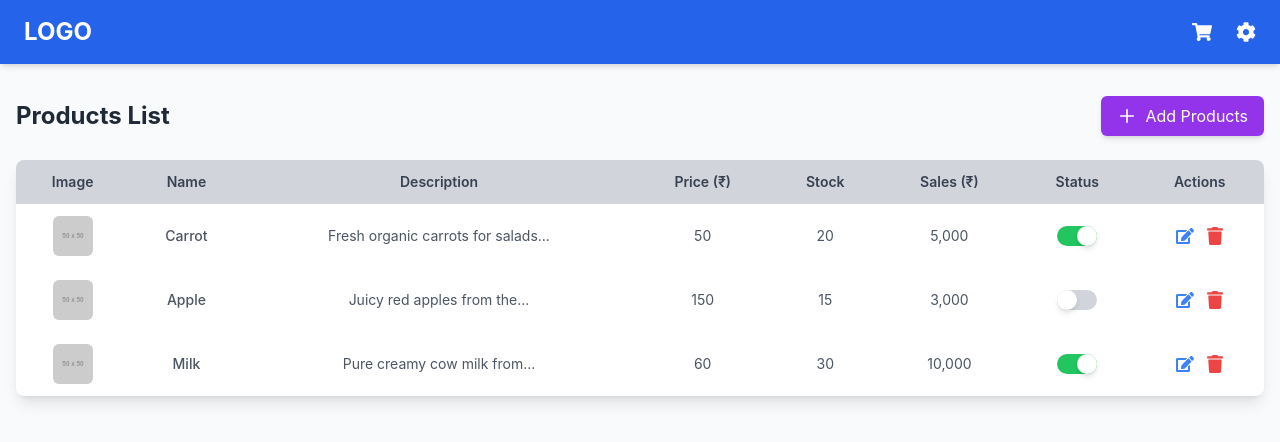
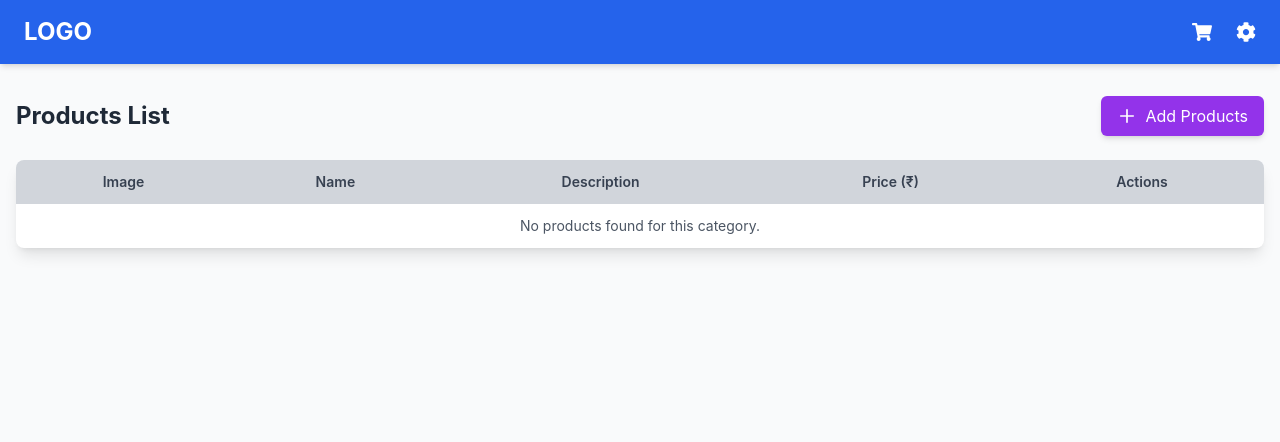
Before and after one commit to SauravSarkar123/E-Shop, a React (Create React App) app: page /productlist in a window 1280 px wide. Shown: the top 442 px of the page. Built offline with nearby package versions, Linux system fonts and the light colour scheme.

Commit message:
products List updation

```diff
--- a/src/pages/CategoryList.js
+++ b/src/pages/CategoryList.js
@@ -8,24 +8,17 @@ const CategoriesPage = () => {
   const { categories, updateCategories } = useContext(CategoriesContext);
   const navigate = useNavigate();
 
-  const toggleStatus = (id) => {
-    const updatedCategories = categories.map((cat) =>
-      cat.id === id ? { ...cat, status: !cat.status } : cat
+  const toggleStatus = (id) =>
+    updateCategories(
+      categories.map((cat) => (cat.id === id ? { ...cat, status: !cat.status } : cat))
     );
-    updateCategories(updatedCategories);
+
+  const deleteCategory = (id) => {
+    if (window.confirm('Are you sure you want to delete this category?'))
+      updateCategories(categories.filter((cat) => cat.id !== id));
   };
 
-  const deleteCategory = (id) => {
-    const confirmed = window.confirm('Are you sure you want to delete this category?');
-    if (confirmed) {
-      const updatedCategories = categories.filter((cat) => cat.id !== id);
-      updateCategories(updatedCategories);
-    }
-  };
-
-  const handleEdit = (category) => {
-    navigate('/updatecategory', { state: { category } });
-  };
+  const handleEdit = (category) => navigate('/updatecategory', { state: { category } });
 
   return (
     <div className="bg-gray-50 min-h-screen">
@@ -65,7 +58,11 @@ const CategoriesPage = () => {
             </thead>
             <tbody>
               {categories.map(({ id, image, name, stock = 0, sales = 0, status = false }) => (
-                <tr key={id} className="hover:bg-gray-100 transition-colors">
+                <tr
+                  key={id}
+                  className="hover:bg-gray-100 transition-colors cursor-pointer"
+                  onClick={() => navigate('/productlist', { state: { categoryId: id } })}
+                >
                   <td className="px-4 py-3 text-center">
                     <img
                       src={image}
@@ -78,15 +75,16 @@ const CategoriesPage = () => {
                   <td className="px-4 py-3 text-center">₹ {sales.toLocaleString()}</td>
                   <td className="px-4 py-3 text-center">
                     <button
-                      onClick={() => toggleStatus(id)}
-                      className={`w-10 h-5 rounded-full flex items-center mx-auto ${
-                        status ? 'bg-green-500' : 'bg-gray-300'
-                      }`}
+                      onClick={(e) => {
+                        e.stopPropagation();
+                        toggleStatus(id);
+                      }}
+                      className={`w-10 h-5 rounded-full flex items-center mx-auto ${status ? 'bg-green-500' : 'bg-gray-300'
+                        }`}
                     >
                       <span
-                        className={`w-5 h-5 bg-white rounded-full shadow-md transform transition-transform ${
-                          status ? 'translate-x-5' : 'translate-x-0'
-                        }`}
+                        className={`w-5 h-5 bg-white rounded-full shadow-md transform transition-transform ${status ? 'translate-x-5' : 'translate-x-0'
+                          }`}
                       ></span>
                     </button>
                   </td>
@@ -94,13 +92,19 @@ const CategoriesPage = () => {
                     <div className="flex gap-3 justify-center">
                       <button
                         className="text-blue-500 hover:text-blue-700"
-                        onClick={() => handleEdit({ id, image, name, stock, sales, status })}
+                        onClick={(e) => {
+                          e.stopPropagation();
+                          handleEdit({ id, image, name, stock, sales, status });
+                        }}
                       >
                         <FaEdit size={18} />
                       </button>
                       <button
                         className="text-red-500 hover:text-red-700"
-                        onClick={() => deleteCategory(id)}
+                        onClick={(e) => {
+                          e.stopPropagation();
+                          deleteCategory(id);
+                        }}
                       >
                         <FaTrash size={18} />
                       </button>
--- a/src/pages/ProductsList.js
+++ b/src/pages/ProductsList.js
@@ -1,16 +1,20 @@
-import React, { useState } from 'react';
+import React, { useContext } from 'react';
+import { useLocation } from 'react-router-dom'; // Import useLocation to access the passed state.
 import { FaEdit, FaTrash } from 'react-icons/fa';
 import Header from '../components/Header';
+import { ProductsContext } from '../context/ProductsContext';
+const ProductsList = () => {
+  const location = useLocation(); // Access location to get the state.
+  const { categoryId } = location.state || {}; // Get the categoryId from state, or fallback to undefined.
+  const { products } = useContext(ProductsContext);
 
-const ProductsList = () => {
-  const [products, setProducts] = useState([
-    { id: 1, image: 'https://via.placeholder.com/50', name: 'Carrot', description: 'Fresh organic carrots for salads and juicing.', price: 50, stock: 20, sales: 5000, status: true },
-    { id: 2, image: 'https://via.placeholder.com/50', name: 'Apple', description: 'Juicy red apples from the orchard.', price: 150, stock: 15, sales: 3000, status: false },
-    { id: 3, image: 'https://via.placeholder.com/50', name: 'Milk', description: 'Pure creamy cow milk from organic farms.', price: 60, stock: 30, sales: 10000, status: true },
-  ]);
+  // If no categoryId is passed, show an empty array or handle it gracefully.
+  const filteredProducts = categoryId
+    ? products.filter((product) => product.categoryId === Number(categoryId))
+    : [];
 
-  const toggleStatus = (id) => setProducts((prev) => prev.map((p) => (p.id === id ? { ...p, status: !p.status } : p)));
-  const truncateText = (text, limit = 5) => text.split(' ').slice(0, limit).join(' ') + (text.split(' ').length > limit ? '...' : '');
+  const truncateText = (text, limit = 5) =>
+    text.split(' ').slice(0, limit).join(' ') + (text.split(' ').length > limit ? '...' : '');
 
   return (
     <div className="bg-gray-50 min-h-screen">
@@ -28,22 +32,26 @@ const ProductsList = () => {
         <div className="bg-white shadow-lg rounded-lg overflow-x-auto">
           <table className="min-w-full text-sm text-gray-600">
             <thead className="bg-gray-300 text-gray-700">
-              <tr>{['Image', 'Name', 'Description', 'Price (₹)', 'Stock', 'Sales (₹)', 'Status', 'Actions'].map((h) => <th key={h} className="px-4 py-3 text-center font-semibold whitespace-nowrap">{h}</th>)}</tr>
+              <tr>
+                {['Image', 'Name', 'Description', 'Price (₹)', 'Actions'].map((h) => (
+                  <th key={h} className="px-4 py-3 text-center font-semibold whitespace-nowrap">{h}</th>
+                ))}
+              </tr>
             </thead>
             <tbody>
-              {products.map(({ id, image, name, description, price, stock, sales, status }) => (
+              {filteredProducts.length === 0 ? (
+                <tr>
+                  <td colSpan="5" className="text-center px-4 py-3">No products found for this category.</td>
+                </tr>
+              ) : (
+                filteredProducts.map(({ id, image, name, description, price }) => (
                   <tr key={id} className="hover:bg-gray-100">
-                  <td className="px-4 py-3 text-center"><img src={image} alt={name} className="w-10 h-10 rounded-md mx-auto" /></td>
+                    <td className="px-4 py-3 text-center">
+                      <img src={image} alt={name} className="w-10 h-10 rounded-md mx-auto" />
+                    </td>
                     <td className="px-4 py-3 text-center font-medium">{name}</td>
                     <td className="px-4 py-3 text-center">{truncateText(description)}</td>
                     <td className="px-4 py-3 text-center">{price}</td>
-                  <td className="px-4 py-3 text-center">{stock}</td>
-                  <td className="px-4 py-3 text-center">{sales.toLocaleString()}</td>
-                  <td className="px-4 py-3 text-center">
-                    <button onClick={() => toggleStatus(id)} className={`w-10 h-5 rounded-full flex items-center mx-auto ${status ? 'bg-green-500' : 'bg-gray-300'}`}>
-                      <span className={`w-5 h-5 bg-white rounded-full shadow-md transform transition-transform ${status ? 'translate-x-5' : 'translate-x-0'}`} />
-                    </button>
-                  </td>
                     <td className="px-4 py-3 text-center">
                       <div className="flex gap-3 justify-center">
                         <button className="text-blue-500 hover:text-blue-700"><FaEdit size={18} /></button>
@@ -51,7 +59,8 @@ const ProductsList = () => {
                       </div>
                     </td>
                   </tr>
-              ))}
+                ))
+              )}
             </tbody>
           </table>
         </div>
```
Lines whose indentation alone changed are shown as unchanged.
